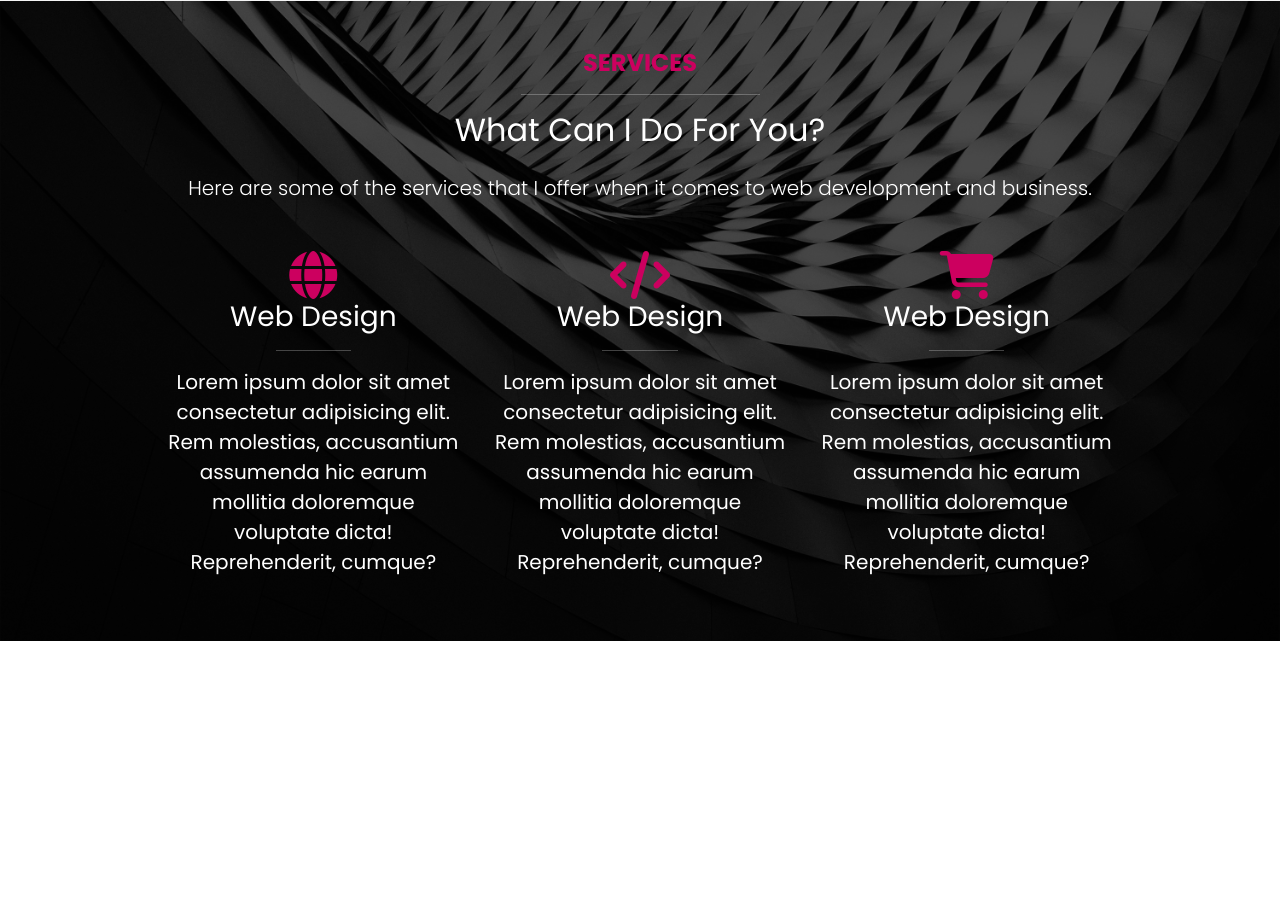
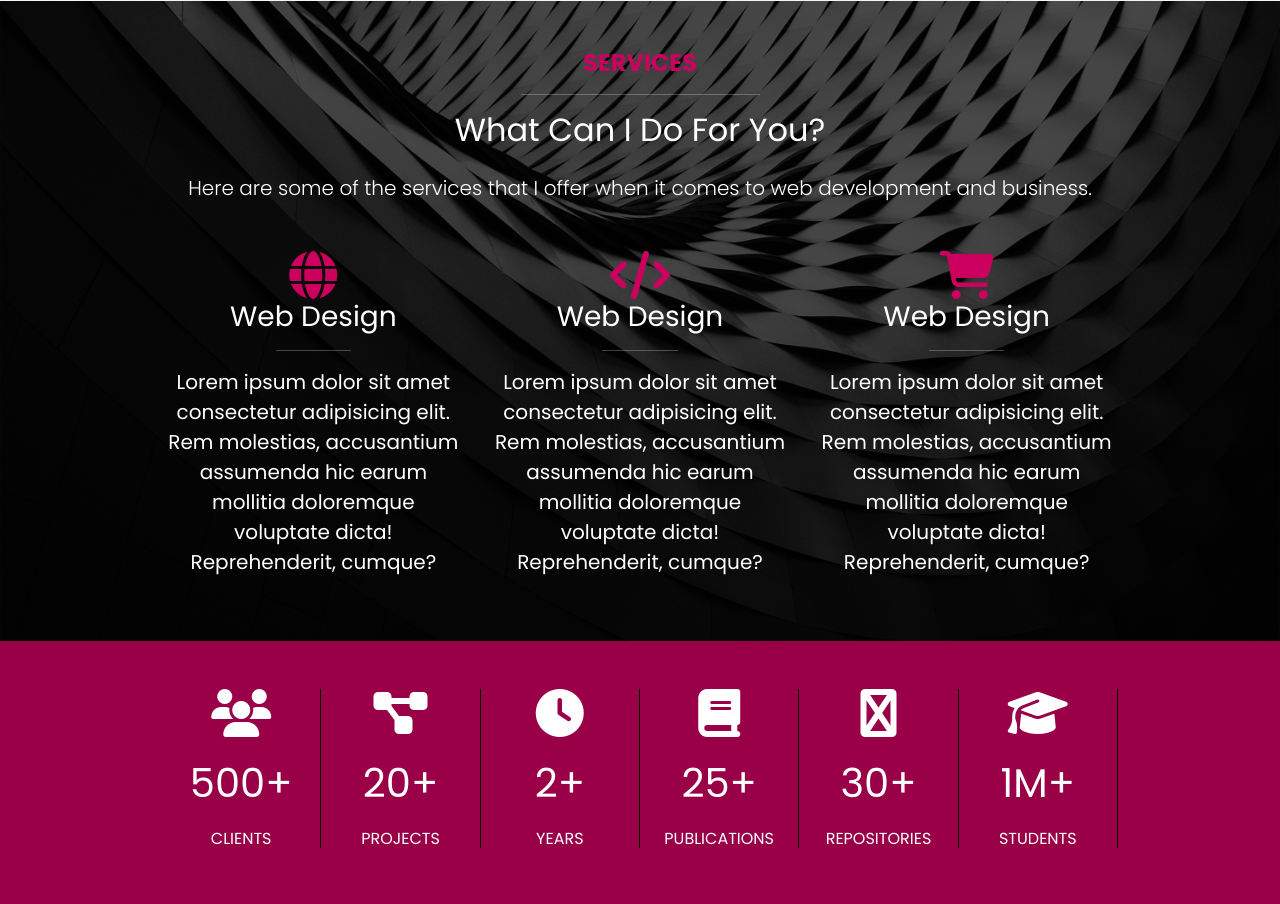
Before and after one commit to manu-git-b-s/manupriyan_portfolio, a website: page index.html in a window 1280 px wide. Shown: the part 3398-4302 px from the top of the page. Before the commit the page ends 4039 px from the top, so only its background shows below. Drawn offline with nearby package versions, Linux system fonts and the light colour scheme; files that its build step writes are made by us from their sources; files whose address does not match are found by name.

Commit message:
stats  section completed

```diff
--- a/index.html
+++ b/index.html
@@ -403,6 +403,56 @@
       </div>
     </section>
 
+    <!-- STATS -->
+    <section class="stats py-5 text-bg-secondary">
+      <div class="container">
+        <div class="row g-0">
+          <div class="col-md-4 col-lg-2">
+            <div class="stat text-center border-end border-dark">
+              <i class="fas fa-users fa-3x mb-3"></i>
+              <p class="fs-1">500+</p>
+              <h3 class="fs-6 text-uppercase">Clients</h3>
+            </div>
+          </div>
+          <div class="col-md-4 col-lg-2">
+            <div class="stat text-center border-end border-dark">
+              <i class="fas fa-project-diagram fa-3x mb-3"></i>
+              <p class="fs-1">20+</p>
+              <h3 class="fs-6 text-uppercase">Projects</h3>
+            </div>
+          </div>
+          <div class="col-md-4 col-lg-2">
+            <div class="stat text-center border-end border-dark">
+              <i class="fas fa-clock fa-3x mb-3"></i>
+              <p class="fs-1">2+</p>
+              <h3 class="fs-6 text-uppercase">Years</h3>
+            </div>
+          </div>
+          <div class="col-md-4 col-lg-2">
+            <div class="stat text-center border-end border-dark">
+              <i class="fas fa-book fa-3x mb-3"></i>
+              <p class="fs-1">25+</p>
+              <h3 class="fs-6 text-uppercase">Publications</h3>
+            </div>
+          </div>
+          <div class="col-md-4 col-lg-2">
+            <div class="stat text-center border-end border-dark">
+              <i class="fas fa-github fa-3x mb-3"></i>
+              <p class="fs-1">30+</p>
+              <h3 class="fs-6 text-uppercase">repositories</h3>
+            </div>
+          </div>
+          <div class="col-md-4 col-lg-2">
+            <div class="stat text-center border-end border-dark">
+              <i class="fas fa-graduation-cap fa-3x mb-3"></i>
+              <p class="fs-1">1M+</p>
+              <h3 class="fs-6 text-uppercase">Students</h3>
+            </div>
+          </div>
+        </div>
+      </div>
+    </section>
+
     <script src="js/bootstrap.bundle.min.js"></script>
     <script src="js/lightbox-plus-jquery.min.js"></script>
     <script src="js/script.js"></script>
--- a/scss/styles.scss
+++ b/scss/styles.scss
@@ -68,4 +68,11 @@
   .about-content {
     flex-direction: column;
   }
+
+  .stats .stat {
+    border-right: 0px !important;
+    margin-bottom: 40px;
+    border-bottom: var(--bs-dark) solid 1px;
+    padding-bottom: 20px;
+  }
 }
```
